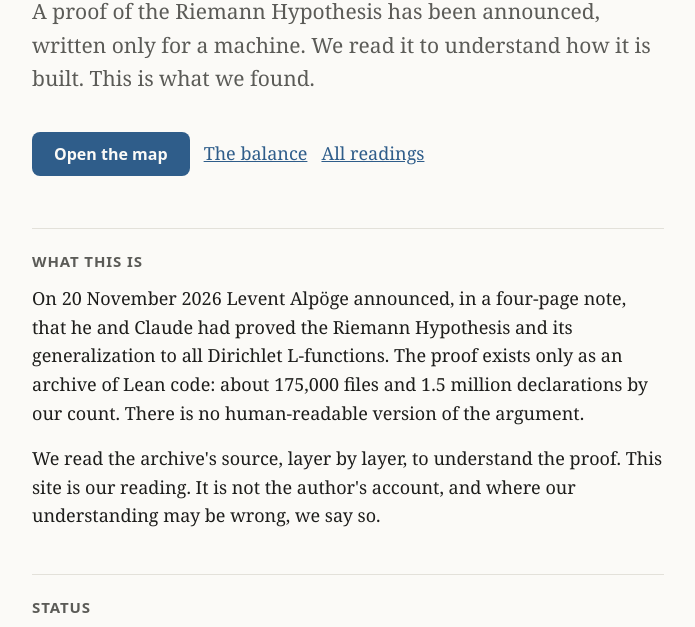
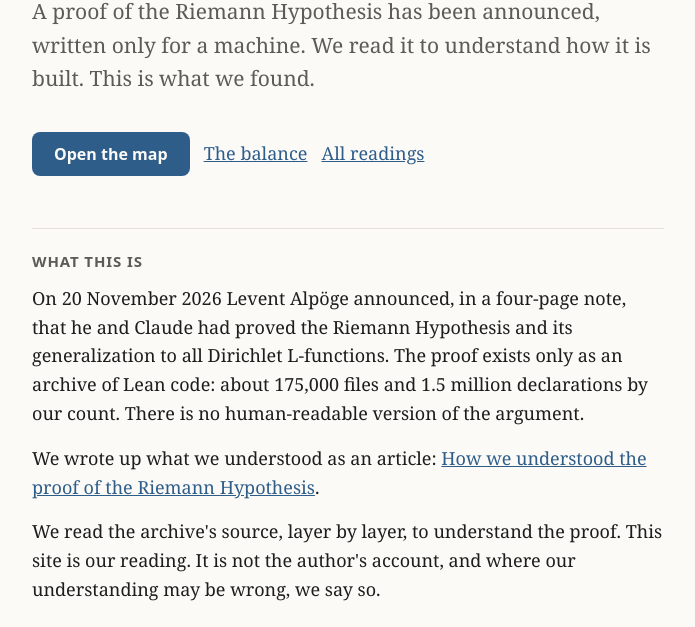
Before and after one commit to revenue7-eng/reading-proofs, a plain HTML site: page riemann/index.html in a window 1280 px wide. Shown: the part 131-758 px from the top of the page, without its empty margins (292-987 px from the left). Drawn offline with Linux system fonts and the light colour scheme.

Commit message:
Link to the LinkedIn article

```diff
--- a/riemann/index.html
+++ b/riemann/index.html
@@ -35,6 +35,7 @@
 
   <h2>What this is</h2>
   <p>On 20 November 2026 Levent Alpöge announced, in a four-page note, that he and Claude had proved the Riemann Hypothesis and its generalization to all Dirichlet L-functions. The proof exists only as an archive of Lean code: about 175,000 files and 1.5 million declarations by our count. There is no human-readable version of the argument.</p>
+  <p>We wrote up what we understood as an article: <a href="https://www.linkedin.com/pulse/how-we-understood-proof-riemann-hypothesis-andrey-lazarev-2v87c/">How we understood the proof of the Riemann Hypothesis</a>.</p>
   <p>We read the archive's source, layer by layer, to understand the proof. This site is our reading. It is not the author's account, and where our understanding may be wrong, we say so.</p>
 
   <h2>Status</h2>
```
